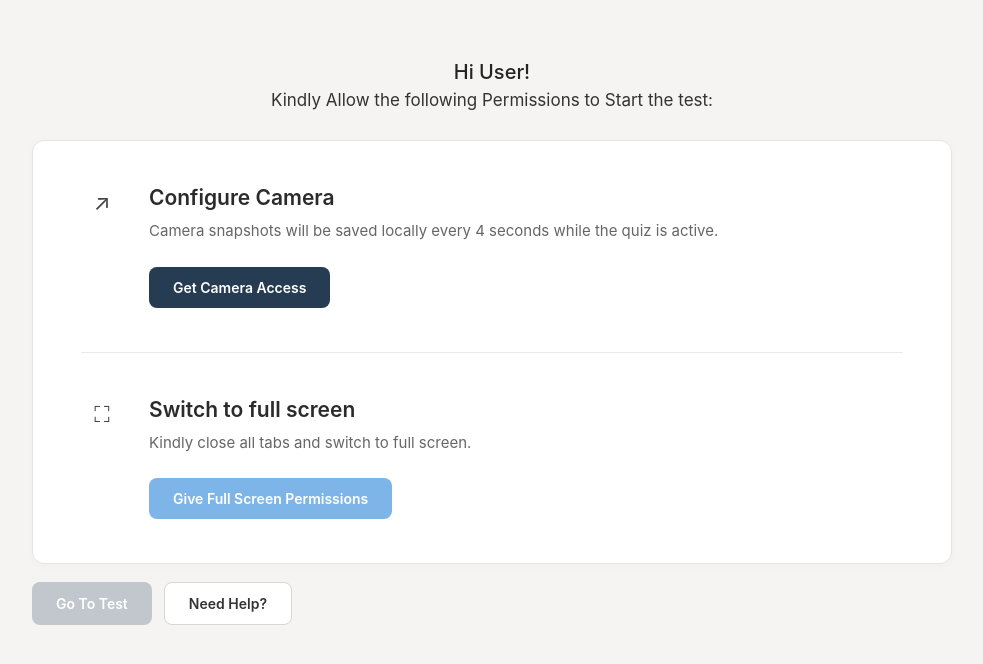
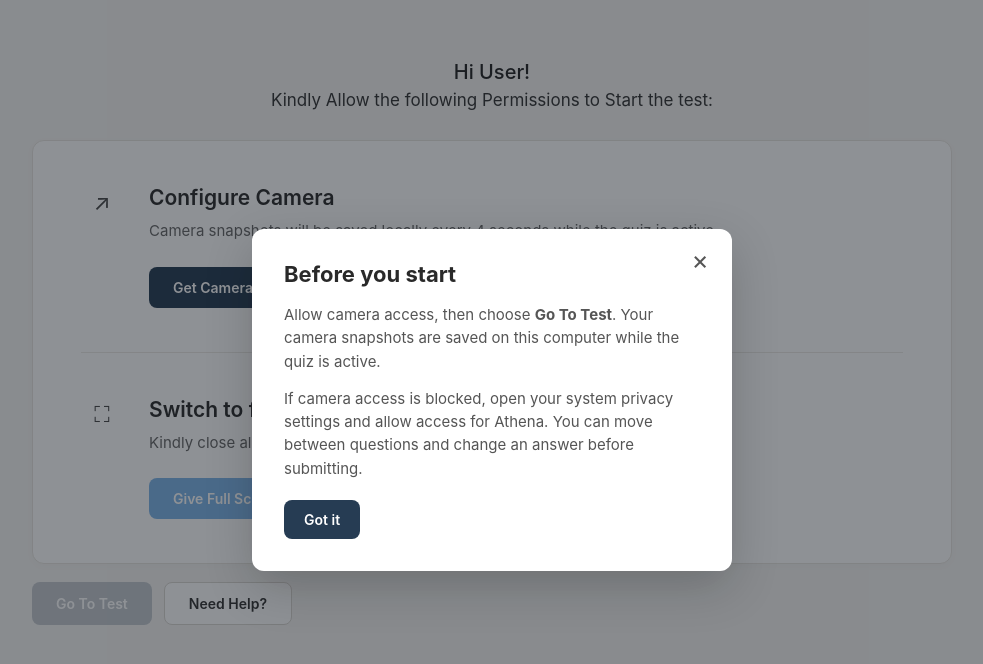
Before and after one commit to apoorv7mishra/athena, a React (Vite) app: page / in a window 1280 px wide. Both pictures are taken after a click on the button "Need Help?". Shown: the top 664 px of the page, without its empty margins (148-1131 px from the left). Built offline with nearby package versions, Linux system fonts and the light colour scheme.

Commit message:
Add quiz navigation and setup help

```diff
--- a/src/App.css
+++ b/src/App.css
@@ -361,6 +361,72 @@ appearing in the layout.
   box-shadow: 0 2px 8px rgba(0, 0, 0, 0.025);
 }
 
+.question-tracker {
+  margin-bottom: 16px;
+  padding: 20px 24px;
+  border: 1px solid #e7e4df;
+  border-radius: 12px;
+  background: #ffffff;
+}
+
+.question-tracker-heading {
+  display: flex;
+  justify-content: space-between;
+  gap: 12px;
+  margin-bottom: 10px;
+  color: #555555;
+  font-size: 14px;
+}
+
+.answer-progress {
+  display: block;
+  width: 100%;
+  height: 7px;
+  margin-bottom: 14px;
+  overflow: hidden;
+  border: 0;
+  border-radius: 999px;
+  background: #ebe9e5;
+  accent-color: #263c53;
+}
+
+.answer-progress::-webkit-progress-bar {
+  border-radius: 999px;
+  background: #ebe9e5;
+}
+
+.answer-progress::-webkit-progress-value {
+  border-radius: 999px;
+  background: #263c53;
+}
+
+.question-jump-list {
+  display: flex;
+  flex-wrap: wrap;
+  gap: 8px;
+}
+
+.question-jump {
+  width: 36px;
+  height: 36px;
+  border: 1px solid #d9d6d1;
+  border-radius: 50%;
+  background: #ffffff;
+  color: #333333;
+  cursor: pointer;
+}
+
+.question-jump.is-answered {
+  border-color: #263c53;
+  background: #eaf0f5;
+}
+
+.question-jump.is-current {
+  outline: 2px solid #263c53;
+  outline-offset: 2px;
+  font-weight: 700;
+}
+
 .question-card h2 {
   font-size: 14px;
 
@@ -464,6 +530,61 @@ appearing in the layout.
   overflow-wrap: anywhere;
 }
 
+.help-backdrop {
+  position: fixed;
+  inset: 0;
+  z-index: 20;
+  display: grid;
+  place-items: center;
+  padding: 20px;
+  background: rgba(20, 27, 35, 0.48);
+}
+
+.help-dialog {
+  position: relative;
+  width: min(100%, 480px);
+  padding: 32px;
+  border-radius: 12px;
+  background: #ffffff;
+  box-shadow: 0 16px 48px rgba(0, 0, 0, 0.2);
+  text-align: left;
+}
+
+.help-dialog h2 {
+  margin: 0 36px 16px 0;
+  color: #292929;
+  font-size: 22px;
+}
+
+.help-dialog p {
+  margin-bottom: 14px;
+  color: #555555;
+  font-size: 15px;
+  line-height: 1.55;
+}
+
+.help-close {
+  position: absolute;
+  top: 12px;
+  right: 14px;
+  width: 36px;
+  height: 36px;
+  border: 0;
+  border-radius: 50%;
+  background: transparent;
+  color: #555555;
+  font-size: 26px;
+  cursor: pointer;
+}
+
+.help-close:hover {
+  background: #f5f4f2;
+}
+
+.help-dialog .end-test-btn {
+  margin-top: 6px;
+}
+
 @media (max-width: 640px) {
   .page-container,
   .exam-page {
@@ -480,6 +601,14 @@ appearing in the layout.
     padding: 28px 20px;
   }
 
+  .question-tracker {
+    padding: 18px 20px;
+  }
+
+  .help-dialog {
+    padding: 28px 22px;
+  }
+
   .exam-header,
   .exam-header-actions {
     align-items: flex-start;
--- a/src/App.jsx
+++ b/src/App.jsx
@@ -36,6 +36,18 @@ function App() {
   const [captureMessage, setCaptureMessage] = useState("");
   const [captureDirectory, setCaptureDirectory] = useState("");
   const [cameraPermissionBlocked, setCameraPermissionBlocked] = useState(false);
+  const [helpOpen, setHelpOpen] = useState(false);
+
+  useEffect(() => {
+    if (!helpOpen) return;
+
+    function closeOnEscape(event) {
+      if (event.key === "Escape") setHelpOpen(false);
+    }
+
+    window.addEventListener("keydown", closeOnEscape);
+    return () => window.removeEventListener("keydown", closeOnEscape);
+  }, [helpOpen]);
 
   async function getElapsedTime() {
     const currTime = await window.electronAPI.getRemainingTime();
@@ -212,6 +224,7 @@ function App() {
 
   if (started || submitted) {
     const question = questions[questionIndex];
+    const answeredCount = Object.keys(answers).length;
     const score = questions.reduce(
       (total, item, index) => total + (answers[index] === item.answer ? 1 : 0),
       0,
@@ -249,6 +262,39 @@ function App() {
               </button>
             </section>
           ) : (
+            <>
+              <nav className="question-tracker" aria-label="Question navigation">
+                <div className="question-tracker-heading">
+                  <span>Questions</span>
+                  <span>
+                    {answeredCount} of {questions.length} answered
+                  </span>
+                </div>
+                <progress
+                  className="answer-progress"
+                  value={answeredCount}
+                  max={questions.length}
+                  aria-label={`${answeredCount} of ${questions.length} questions answered`}
+                />
+                <div className="question-jump-list">
+                  {questions.map((item, index) => (
+                    <button
+                      className={`question-jump${
+                        index === questionIndex ? " is-current" : ""
+                      }${answers[index] ? " is-answered" : ""}`}
+                      key={item.prompt}
+                      onClick={() => setQuestionIndex(index)}
+                      aria-label={`Go to question ${index + 1}${
+                        answers[index] ? ", answered" : ", unanswered"
+                      }`}
+                      aria-current={index === questionIndex ? "step" : undefined}
+                    >
+                      {index + 1}
+                    </button>
+                  ))}
+                </div>
+              </nav>
+
               <section className="question-card">
                 <h2>
                   Question {questionIndex + 1} of {questions.length}
@@ -284,6 +330,7 @@ function App() {
                   )}
                 </div>
               </section>
+            </>
           )}
           {captureMessage && <p className="capture-status">{captureMessage}</p>}
           {captureDirectory && (
@@ -365,8 +412,49 @@ function App() {
           >
             Go To Test
           </button>
-          <button className="btn btn-outline">Need Help?</button>
+          <button
+            className="btn btn-outline"
+            onClick={() => setHelpOpen(true)}
+          >
+            Need Help?
+          </button>
         </div>
+        {helpOpen && (
+          <div className="help-backdrop" onClick={() => setHelpOpen(false)}>
+            <section
+              className="help-dialog"
+              role="dialog"
+              aria-modal="true"
+              aria-labelledby="help-title"
+              onClick={(event) => event.stopPropagation()}
+            >
+              <button
+                className="help-close"
+                onClick={() => setHelpOpen(false)}
+                aria-label="Close help"
+              >
+                ×
+              </button>
+              <h2 id="help-title">Before you start</h2>
+              <p>
+                Allow camera access, then choose <strong>Go To Test</strong>.
+                Your camera snapshots are saved on this computer while the quiz
+                is active.
+              </p>
+              <p>
+                If camera access is blocked, open your system privacy settings
+                and allow access for Athena. You can move between questions and
+                change an answer before submitting.
+              </p>
+              <button
+                className="end-test-btn"
+                onClick={() => setHelpOpen(false)}
+              >
+                Got it
+              </button>
+            </section>
+          </div>
+        )}
         {captureDirectory && (
           <p className="capture-status">Snapshots folder: {captureDirectory}</p>
         )}
```
Lines whose indentation alone changed are shown as unchanged.
